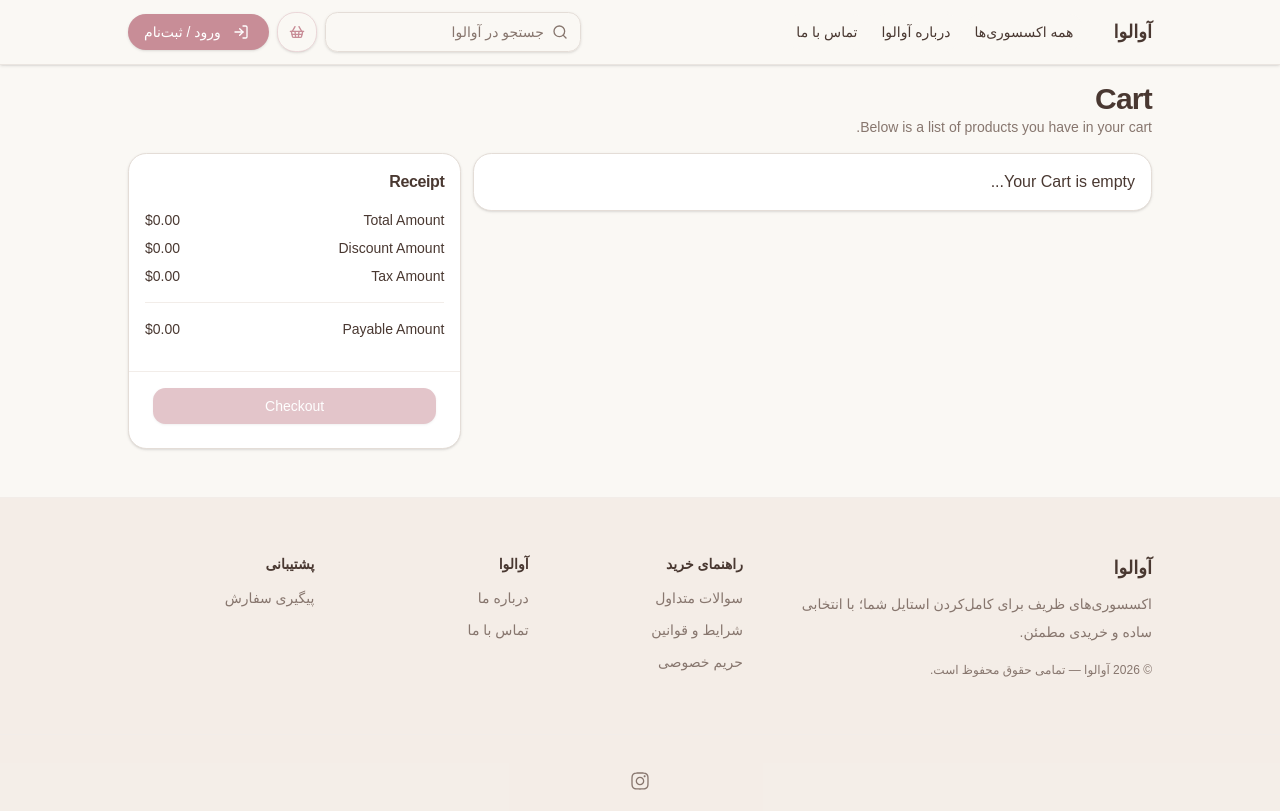
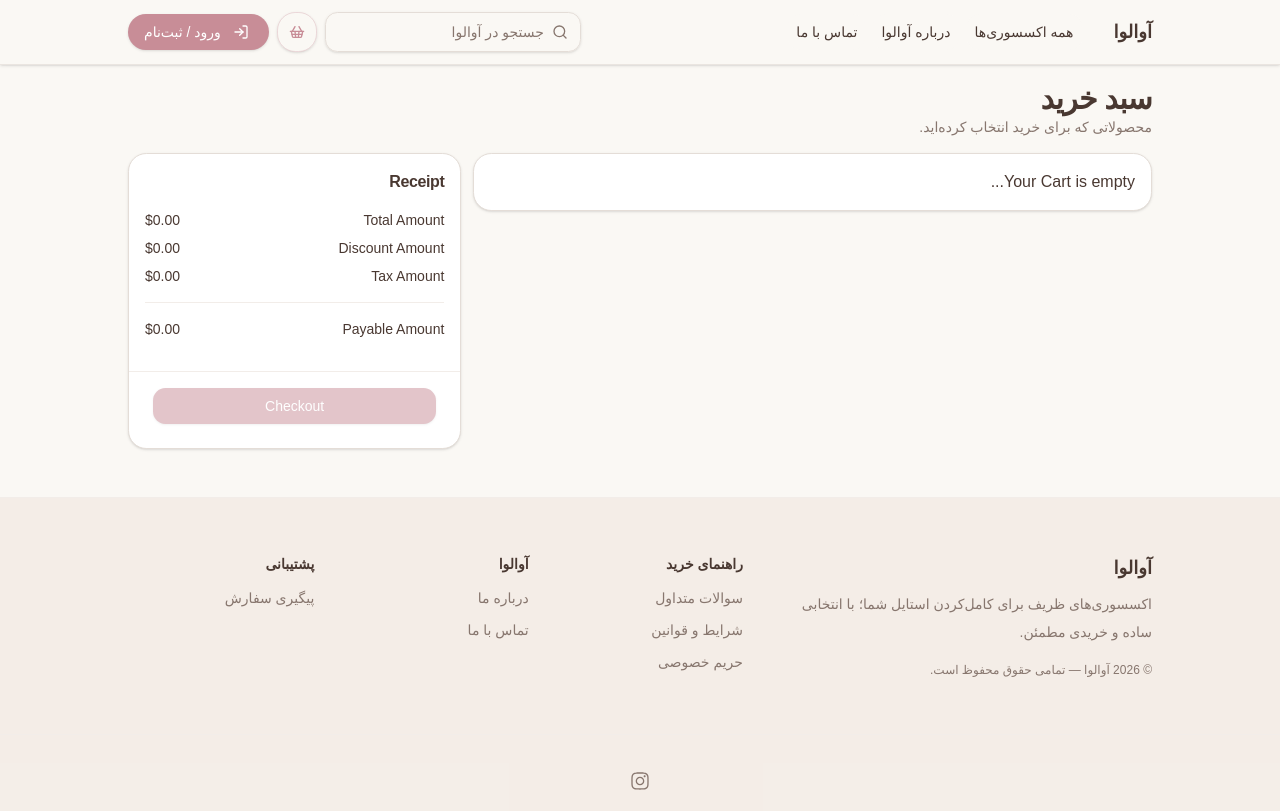
Before and after one commit to MahdiEbrp/avaluashop, a Next.js app: page /cart in a window 1280 px wide. Built offline with nearby package versions, Linux system fonts and the light colour scheme; a web font is replaced by a local one.

Commit message:
fix(i18n): localize cart page

```diff
--- a/src/app/(store)/(routes)/cart/page.tsx
+++ b/src/app/(store)/(routes)/cart/page.tsx
@@ -7,12 +7,14 @@ import { CartGrid } from './components/grid'
 
 export default function Cart() {
    return (
-      <CartContextProvider>
-         <Heading
-            title="Cart"
-            description="Below is a list of products you have in your cart."
-         />
-         <CartGrid />
-      </CartContextProvider>
+      <div dir="rtl">
+         <CartContextProvider>
+            <Heading
+               title="سبد خرید"
+               description="محصولاتی که برای خرید انتخاب کرده‌اید."
+            />
+            <CartGrid />
+         </CartContextProvider>
+      </div>
    )
 }
```
